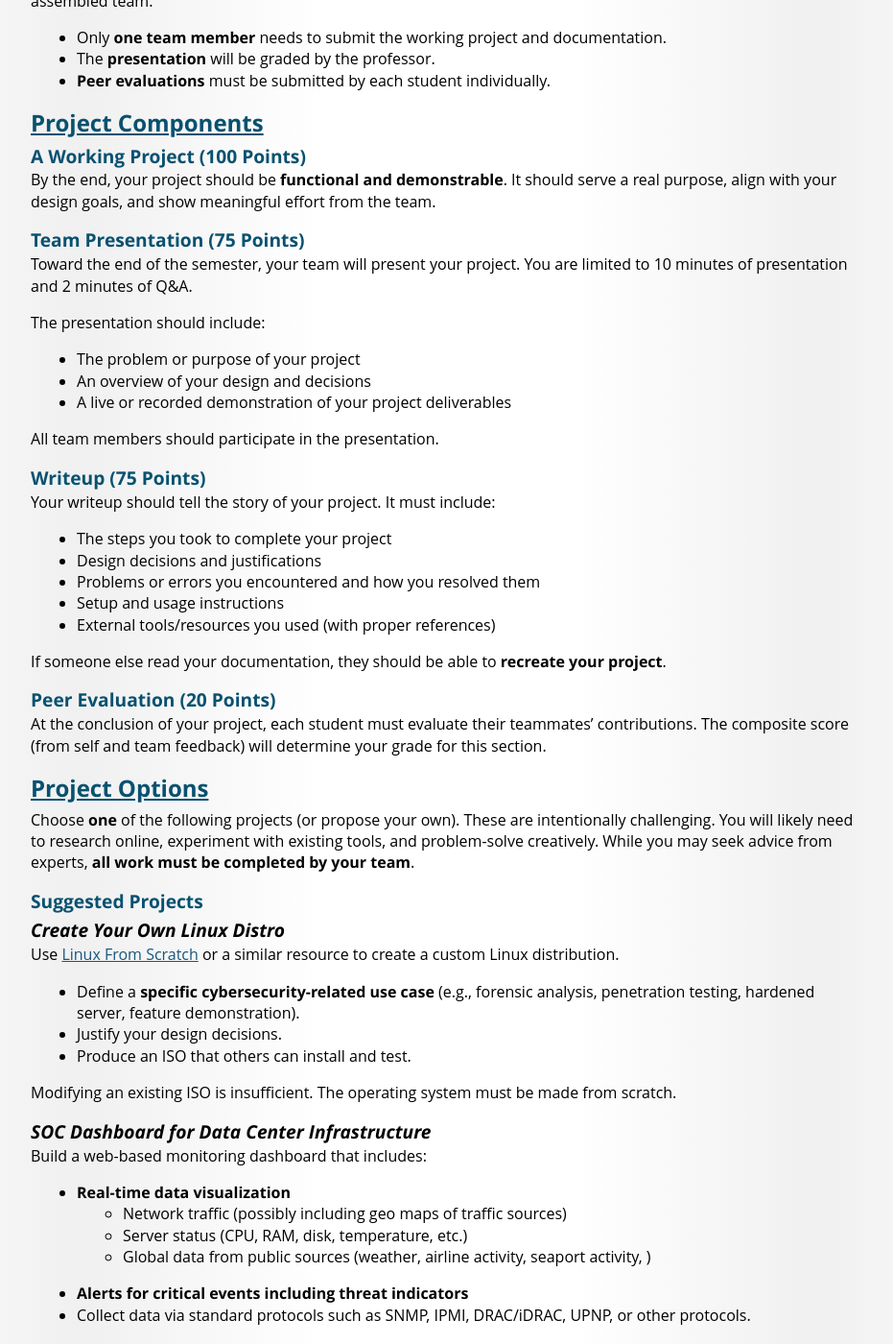
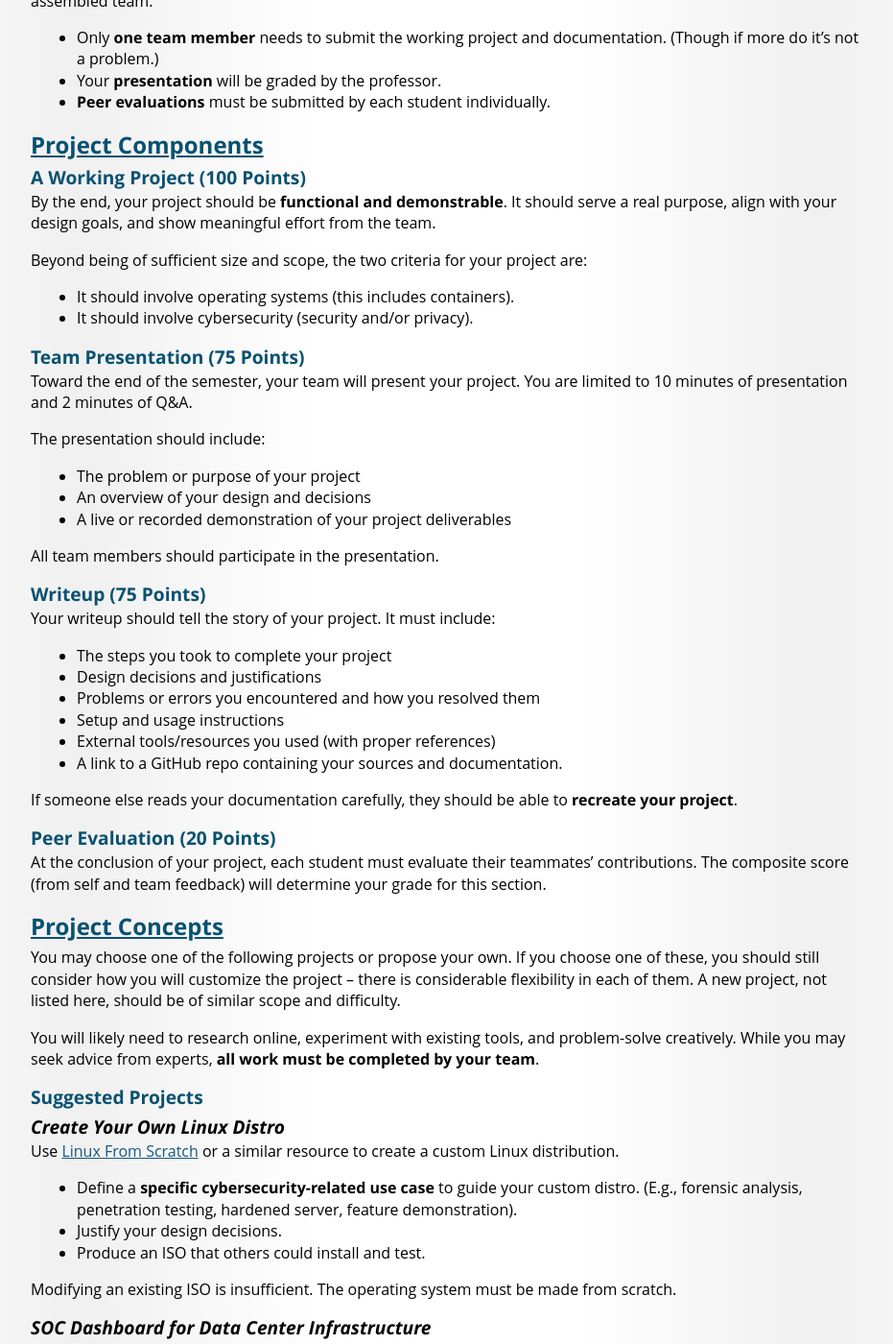
Before and after one commit to BYU-CYBER-344/c344.github.io, a Jekyll site: the page built from Final-Project.md, in a window 1280 px wide and 1400 px high, scrolled down 451 px. Shown: the whole window at 96% size, without its empty margins (173-1104 px from the left). Built offline with Jekyll 4.4.1, drawn with Linux system fonts in a browser that asks for light colours; some web fonts are replaced; some of the changed text lies outside the part shown.

Commit message:
Final project update.

```diff
--- a/Final-Project.md
+++ b/Final-Project.md
@@ -17,8 +17,8 @@ The final project is worth **270 points total** (27% of your grade). It is desig
 
 You will form teams of **4 to 6 students**. Five is recommended. For the *Team Formation* assignment (not graded), you must report who is on your team. If you do not have a team, notify us and you will be assigned to an instructor-assembled team.
 
-- Only **one team member** needs to submit the working project and documentation.
-- The **presentation** will be graded by the professor.
+- Only **one team member** needs to submit the working project and documentation. (Though if more do it's not a problem.)
+- Your **presentation** will be graded by the professor.
 - **Peer evaluations** must be submitted by each student individually.
 
 ## Project Components
@@ -26,6 +26,10 @@ You will form teams of **4 to 6 students**. Five is recommended. For the *Team F
 ### A Working Project (100 Points)
 
 By the end, your project should be **functional and demonstrable**. It should serve a real purpose, align with your design goals, and show meaningful effort from the team.
+
+Beyond being of sufficient size and scope, the two criteria for your project are:
+* It should involve operating systems (this includes containers).
+* It should involve cybersecurity (security and/or privacy).
 
 ### Team Presentation (75 Points)
 
@@ -48,32 +52,35 @@ Your writeup should tell the story of your project. It must include:
 * Problems or errors you encountered and how you resolved them
 * Setup and usage instructions
 * External tools/resources you used (with proper references)
+* A link to a GitHub repo containing your sources and documentation.
 
-If someone else read your documentation, they should be able to **recreate your project**.
+If someone else reads your documentation carefully, they should be able to **recreate your project**.
 
 ### Peer Evaluation (20 Points)
 
 At the conclusion of your project, each student must evaluate their teammates’ contributions. The composite score (from self and team feedback) will determine your grade for this section.
 
-## Project Options
+## Project Concepts
 
-Choose **one** of the following projects (or propose your own). These are intentionally challenging. You will likely need to research online, experiment with existing tools, and problem-solve creatively. While you may seek advice from experts, **all work must be completed by your team**.
+You may choose one of the following projects or propose your own. If you choose one of these, you should still consider how you will customize the project -- there is considerable flexibility in each of them. A new project, not listed here, should be of similar scope and difficulty.
+
+You will likely need to research online, experiment with existing tools, and problem-solve creatively. While you may seek advice from experts, **all work must be completed by your team**.
 
 ### Suggested Projects
 
 #### Create Your Own Linux Distro
 
 Use [Linux From Scratch](https://www.linuxfromscratch.org/) or a similar resource to create a custom Linux distribution.
-- Define a **specific cybersecurity-related use case** (e.g., forensic analysis, penetration testing, hardened server, feature demonstration).
+- Define a **specific cybersecurity-related use case** to guide your custom distro. (E.g., forensic analysis, penetration testing, hardened server, feature demonstration).
 - Justify your design decisions.
-- Produce an ISO that others can install and test.
+- Produce an ISO that others could install and test.
 
 Modifying an existing ISO is insufficient. The operating system must be made from scratch.
 
 #### SOC Dashboard for Data Center Infrastructure
 
 Build a web-based monitoring dashboard that includes:
-- **Real-time data visualization**
+- **Real-time data visualization**. Possible data include:
     - Network traffic (possibly including geo maps of traffic sources)
     - Server status (CPU, RAM, disk, temperature, etc.)
     - Global data from public sources (weather, airline activity, seaport activity, )
```
Also changed, not shown: other parts of Final-Project.md (+2 -2 lines).
